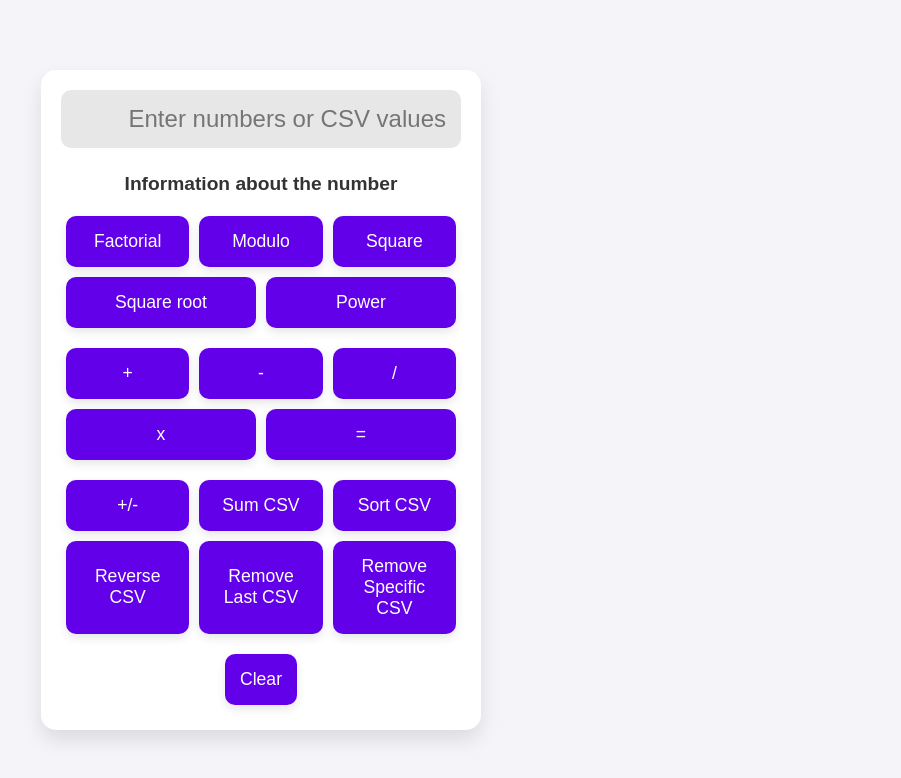
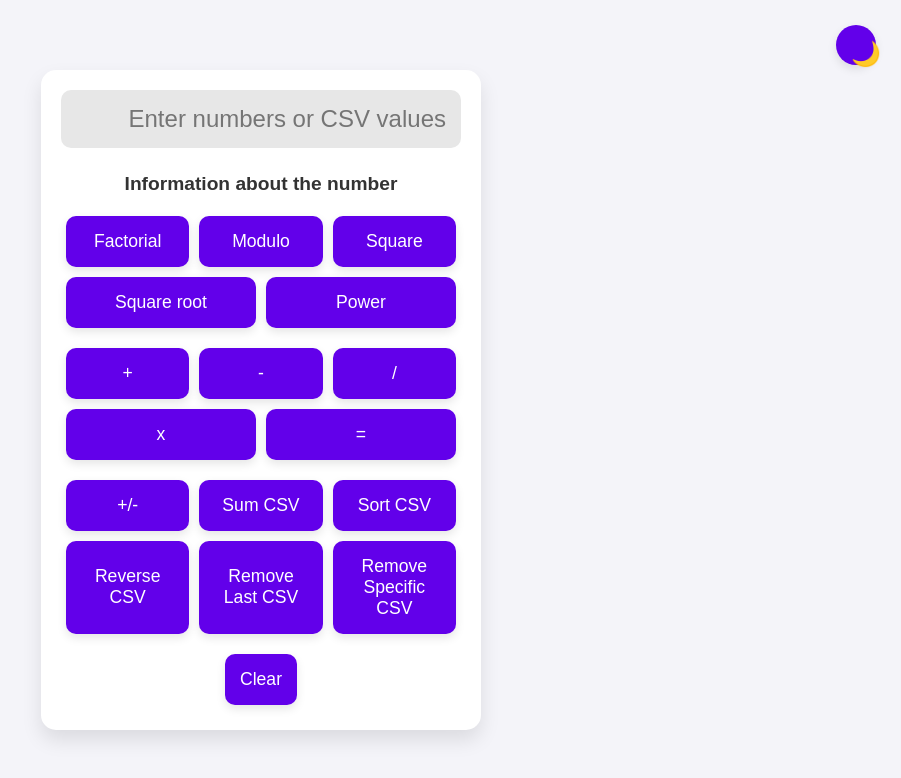
Before and after one commit to pablomadridd/The_little_calculator_Pablo_Madrid_de_los_Reyes, a plain HTML site: page index.html in a window 1280 px wide. Shown: the whole page, without its empty margins (379-1280 px from the left). Drawn offline with Linux system fonts and the light colour scheme.

Commit message:
night mode

```diff
--- a/functions.js
+++ b/functions.js
@@ -269,3 +269,11 @@ document.getElementById('removeSpecific').addEventListener('click', () => {
         notifyError("Error: No CSV values to process.");
     }
 });
+
+
+let isDarkTheme = false;
+
+document.getElementById('toggleTheme').addEventListener('click', () => {
+    document.body.classList.toggle('dark-theme', isDarkTheme);
+    isDarkTheme = !isDarkTheme;
+});
--- a/index.html
+++ b/index.html
@@ -41,6 +41,10 @@
         <button id="removelast" aria-label="Remove last CSV value">Remove Last CSV</button>
         <button id="removeSpecific" aria-label="Remove specific CSV value">Remove Specific CSV</button>
       </div>
+
+      <div class="theme-toggle-container">
+        <button id="toggleTheme" aria-label="Toggle theme">🌙</button>
+      </div>
       <button id="clear" aria-label="Clear memory and history">Clear</button>
     </div>
     <script src="functions.js"></script>
--- a/styles.css
+++ b/styles.css
@@ -70,3 +70,36 @@ button:hover {
   font-size: 1.2em;
   color: #333;
 }
+
+
+.theme-toggle-container {
+  position: absolute; /* Permite moverlo libremente */
+  top: 20px; /* Ajusta la posición vertical */
+  right: 20px; /* Ajusta la posición horizontal */
+  z-index: 10; /* Asegura que esté por encima de otros elementos */
+}
+
+#toggleTheme {
+  background-color: #6200ea; /* Color de fondo */
+  color: #ffffff; /* Color del texto */
+  border: none; /* Sin borde */
+  border-radius: 50%; /* Hace que el botón sea redondo */
+  width: 40px; /* Ancho del botón */
+  height: 40px; /* Altura del botón */
+  font-size: 1.5em; /* Tamaño del icono */
+  cursor: pointer; /* Cambia el cursor al pasar por encima */
+  transition: background-color 0.3s; /* Animación de cambio de color */
+}
+
+#toggleTheme:hover {
+  background-color: #3700b3; /* Color de fondo al pasar el cursor */
+}
+
+body.dark-theme {
+  background-color: #333;
+  color: #fff;
+}
+
+.calculator.dark-theme {
+  background-color: #444;
+}
```
